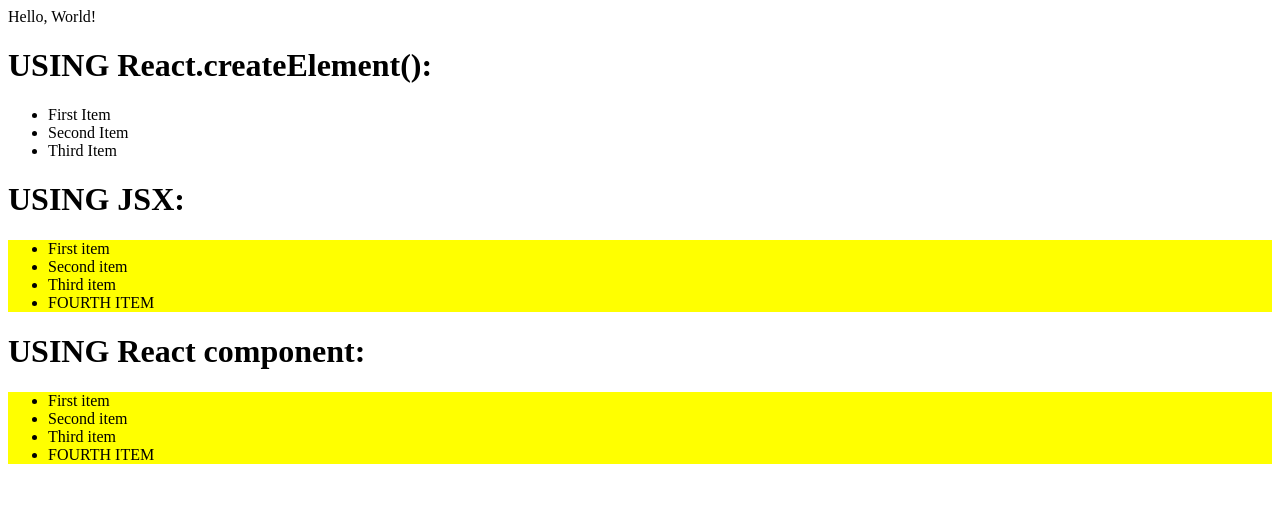
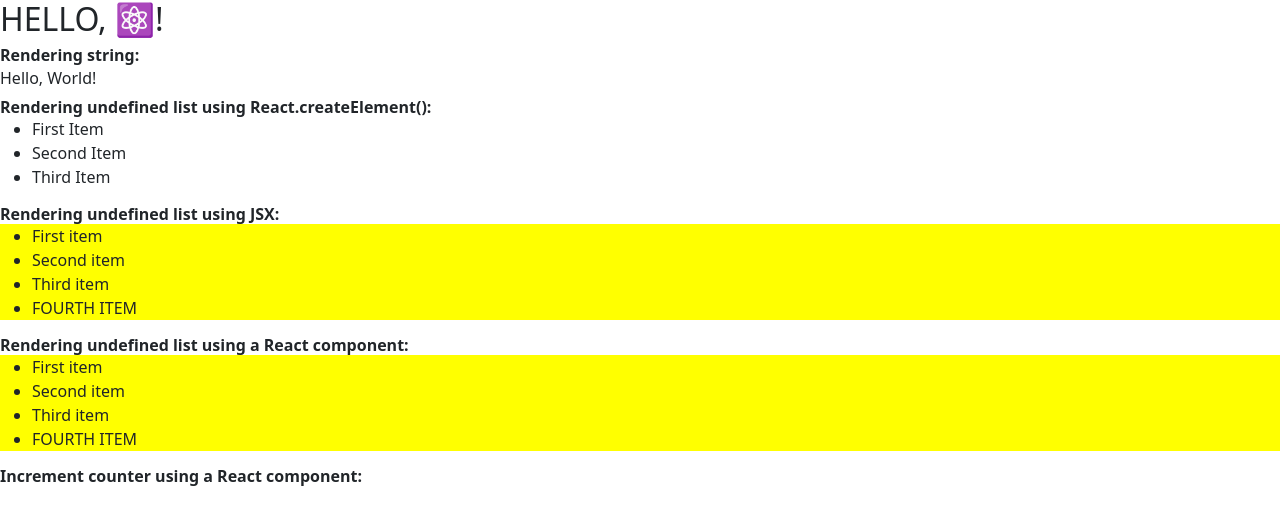
Before and after one commit to asxyzp/react-crash-course-dane, a plain HTML site: page IncCounterReact/index.html in a window 1280 px wide. Drawn offline with nearby package versions, Linux system fonts and the light colour scheme.

Commit message:
+ Adding bootstrap CSS + Adding additional comments for readability + Adding a root container for rendering an increment counter & a button

```diff
--- a/IncCounterReact/index.html
+++ b/IncCounterReact/index.html
@@ -1,23 +1,51 @@
 <!DOCTYPE html>
 <html lang="en">
-<head>
+  <head>
     <title>IntroToReact</title>
-    <meta charset="UTF-8">
-    <meta http-equiv="X-UA-Compatible" content="IE=edge">
-    <meta name="viewport" content="width=device-width, initial-scale=1.0">
-    <link rel="stylesheet" href="style.css">
-</head>
-<body>
+    <meta charset="UTF-8" />
+    <meta http-equiv="X-UA-Compatible" content="IE=edge" />
+    <meta name="viewport" content="width=device-width, initial-scale=1.0" />
+    <link
+      href="https://cdn.jsdelivr.net/npm/bootstrap@5.1.3/dist/css/bootstrap.min.css"
+      rel="stylesheet"
+      integrity="sha384-1BmE4kWBq78iYhFldvKuhfTAU6auU8tT94WrHftjDbrCEXSU1oBoqyl2QvZ6jIW3"
+      crossorigin="anonymous"
+    />
+    <link rel="stylesheet" href="style.css" />
+  </head>
+  <body>
+
+    <h2>HELLO, ⚛!</h2>
+    <!-- UNDEFINED LIST -->
+    <!-- OPTION #1 -->
+    <h6 class="fw-bolder m-0 mt-2">Rendering string:</h6>
     <div id="root1"></div>
-    <h1>USING React.createElement():</h1>
+
+    <!-- OPTION #2 -->
+    <h6 class="fw-bolder m-0 mt-2">Rendering undefined list using React.createElement():</h6>
     <div id="root2"></div>
-    <h1>USING JSX:</h1>
+
+    <!-- OPTION #3 -->
+    <h6 class="fw-bolder m-0 mt-2">Rendering undefined list using JSX:</h6>
     <div id="root3"></div>
-    <h1>USING React component:</h1>
+
+    <!-- OPTION #4 -->
+    <h6 class="fw-bolder m-0 mt-2">Rendering undefined list using a React component:</h6>
     <div id="root4"></div>
+
+    <!-- INCREMENT COUNTER -->
+    <h6 class="fw-bolder m-0 mt-2">Increment counter using a React component:</h6>
+    <div id="root5"></div>
+
     <script src="https://unpkg.com/@babel/standalone/babel.min.js"></script>
-    <script src="https://unpkg.com/react@17/umd/react.development.js" crossorigin></script>
-    <script src="https://unpkg.com/react-dom@17/umd/react-dom.development.js" crossorigin></script>
+    <script
+      src="https://unpkg.com/react@17/umd/react.development.js"
+      crossorigin
+    ></script>
+    <script
+      src="https://unpkg.com/react-dom@17/umd/react-dom.development.js"
+      crossorigin
+    ></script>
     <script type="text/babel" src="script.js"></script>
-</body>
+  </body>
 </html>
```
